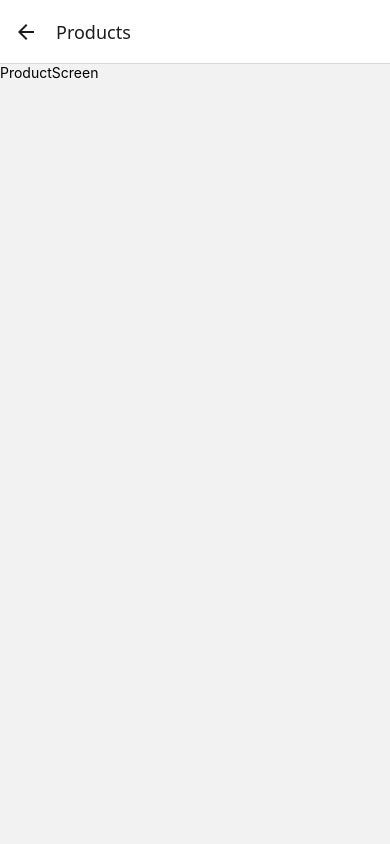
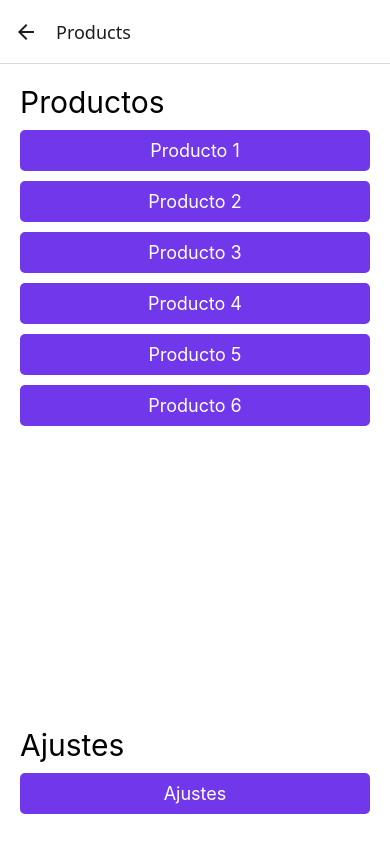
Before and after one commit to GerardoGarcia79/04-NavigationApp, a React Native app: screen /Products in a window 390 px wide. Built offline with nearby package versions, Linux system fonts and the light colour scheme.

Commit message:
Pantalla de productos

```diff
--- a/src/presentation/routes/StackNavigator.tsx
+++ b/src/presentation/routes/StackNavigator.tsx
@@ -3,6 +3,7 @@
 import {ProductsScreen} from '../screens/products/ProductsScreen';
 import {SettingsScreen} from '../screens/settings/SettingsScreen';
 import {HomeScreen} from '../screens/home/HomeScreen';
+import {ProductScreen} from '../screens/products/ProductScreen';
 
 const Stack = createStackNavigator();
 
@@ -18,6 +19,7 @@
       }}>
       <Stack.Screen name="Home" component={HomeScreen} />
       <Stack.Screen name="Products" component={ProductsScreen} />
+      <Stack.Screen name="Product" component={ProductScreen} />
       <Stack.Screen name="Settings" component={SettingsScreen} />
     </Stack.Navigator>
   );
--- a/src/presentation/screens/products/ProductsScreen.tsx
+++ b/src/presentation/screens/products/ProductsScreen.tsx
@@ -1,10 +1,40 @@
+/* eslint-disable react-native/no-inline-styles */
 import React from 'react';
 import {Text, View} from 'react-native';
+import {globalStyles} from '../../theme/theme';
+import {FlatList} from 'react-native-gesture-handler';
+import {PrimaryButton} from '../../../components/shared/PrimaryButton';
+import {useNavigation} from '@react-navigation/native';
+
+const products = [
+  {id: 1, name: 'Producto 1'},
+  {id: 2, name: 'Producto 2'},
+  {id: 3, name: 'Producto 3'},
+  {id: 4, name: 'Producto 4'},
+  {id: 5, name: 'Producto 5'},
+  {id: 6, name: 'Producto 6'},
+];
 
 export const ProductsScreen = () => {
+  const navigation = useNavigation();
   return (
-    <View>
-      <Text>ProductScreen</Text>
+    <View style={globalStyles.container}>
+      <Text style={{marginBottom: 10, fontSize: 30}}>Productos</Text>
+      <FlatList
+        data={products}
+        renderItem={({item}) => (
+          <PrimaryButton
+            onPress={() => navigation.navigate('Product' as never)}
+            label={item.name}
+          />
+        )}
+      />
+
+      <Text style={{marginBottom: 10, fontSize: 30}}>Ajustes</Text>
+      <PrimaryButton
+        onPress={() => navigation.navigate('Settings' as never)}
+        label="Ajustes"
+      />
     </View>
   );
 };
```
